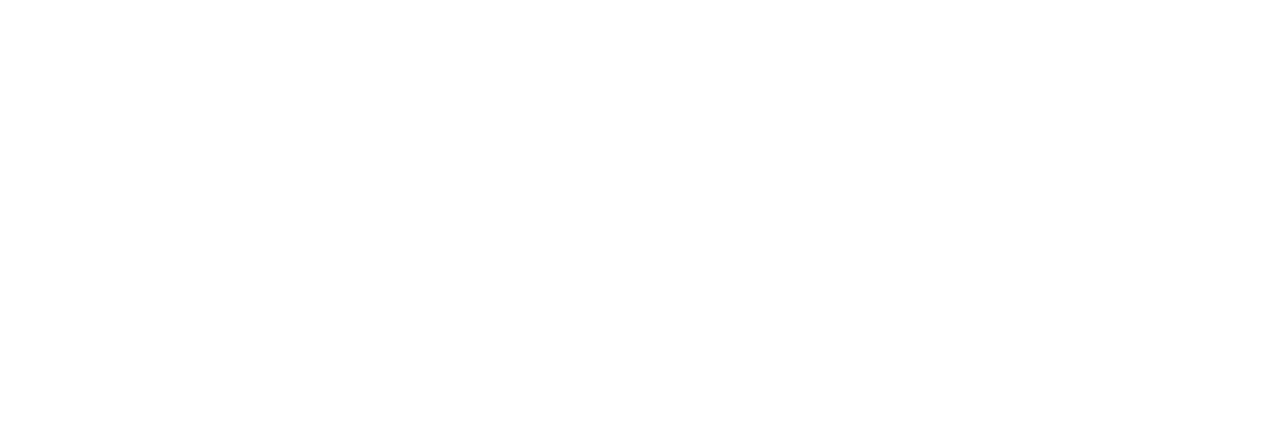
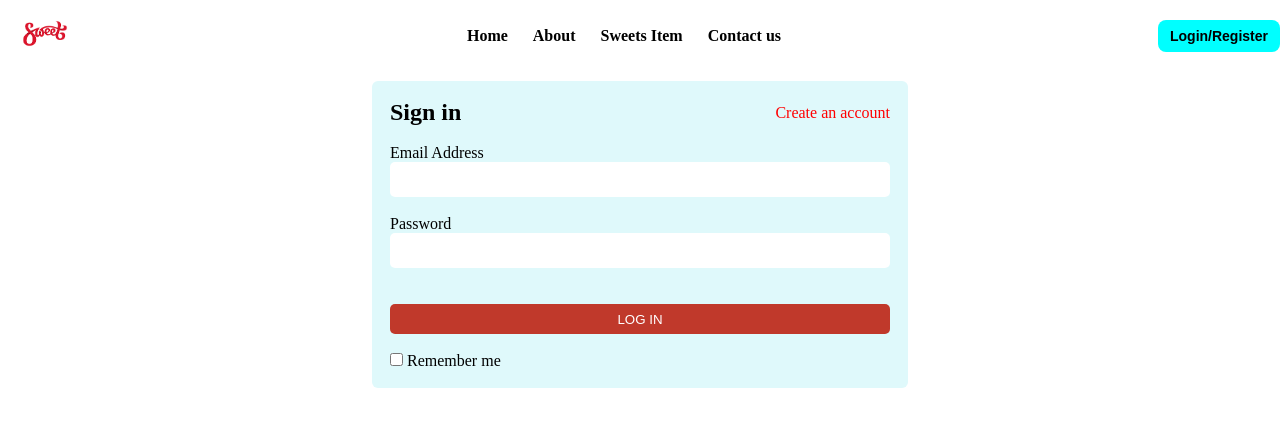
Before and after one commit to Hasib-gif/Attachment-Projects, a plain HTML site: page webpage/index.html in a window 1280 px wide. Drawn offline with Linux system fonts and the light colour scheme.

Commit message:
added task project 1

```diff
--- a/webpage/index.html
+++ b/webpage/index.html
@@ -1,11 +1,49 @@
 <!DOCTYPE html>
 <html lang="en">
-<head>
-    <meta charset="UTF-8">
-    <meta name="viewport" content="width=device-width, initial-scale=1.0">
-    <title>Document</title>
-</head>
-<body>
+  <head>
+    <meta charset="UTF-8" />
+    <meta name="viewport" content="width=device-width, initial-scale=1.0" />
+    <title>Sweets</title>
+    <link rel="stylesheet" href="style.css" />
+    <link rel="icon" type="image/x-icon" href="pictures/sweet favicon1.jpg">
+  </head>
+  <body>
+    <header>
+      <nav class="menu">
+        <div class="logo">
+          <img class="logo-img" src="pictures/images.png" alt="" />
+        </div>
+        <div>
+          <ul class="menu-item">
+            <li><a href="#">Home</a></li>
+            <li><a href="#">About</a></li>
+            <li><a href="#">Sweets Item</a></li>
+            <li><a href="#">Contact us</a></li>
+          </ul>
+        </div>
+        <div><button class="menu-btn">Login/Register</button></div>
+      </nav>
+    </header>
+    <main>
+      <section class="login">
+        <div class="">
+            <div class="sec-1">
+          <h2>Sign in</h2>
+          <a href="#">Create an account</a>
+        </div>
+        <br />
+        <div class="sec-2">
+          <label for=""> Email Address</label><br />
+          <input class="box" type="email" name="email" required /><br /><br />
 
-</body>
+          <label for="">Password</label><br />
+          <input class="box" type="password" required /><br /><br /><br>
+          <div><button class="menu-btn2">LOG IN</button></div><br>
+          <input type="checkbox" >
+          <label for="">Remember me</label>
+        </div>
+        </div>
+      </section>
+    </main>
+  </body>
 </html>
--- /dev/null
+++ b/webpage/style.css
@@ -0,0 +1,78 @@
+* {
+  margin: 0;
+  padding: 0;
+}
+body {
+  width: 1280px;
+  margin: 0 auto;
+}
+.menu {
+  width: 100%;
+  height: auto;
+  display: flex;
+  justify-content: space-between;
+  align-items: center;
+}
+
+.logo-img {
+  width: 90px;
+}
+
+.menu-item {
+  display: flex;
+  gap: 25px;
+  list-style: none;
+}
+.menu-item a {
+  text-decoration: none;
+  color: #000000;
+  font-weight: bold;
+}
+
+.menu-btn {
+  padding: 8px 12px;
+  font-size: 14px;
+  font-weight: 600;
+  border-radius: 8px;
+  background-color: #00ffff;
+  color: #000000;
+  border: none;
+  transition: 0.5s;
+}
+.menu-btn:hover {
+  background-color: #00cec9;
+}
+
+
+
+.sec-1 {
+  display: flex;
+  justify-content: space-between;
+  align-items: center;
+}
+.sec-1 a{
+  color: #ff0000;
+  text-decoration: none;
+}
+
+.box {
+  width: 100%;
+  height: 35px;
+  border: none;
+  border-radius: 5px;
+}
+.login {
+  width: 500px;
+  margin: 10px auto;
+  background-color: #dff9fb;
+  padding: 18px;
+  border-radius: 6px;
+}
+.menu-btn2{
+   width: 100%;
+   height: 30px;
+   border-radius: 5px;
+   background-color: #c0392b;
+   color: #fff;
+   border: none;
+}
```
Also changed, not shown: webpage/pictures/images.png (added), webpage/pictures/sweet favicon1.jpg (added), webpage/pictures/sweets-logo.png (added).
